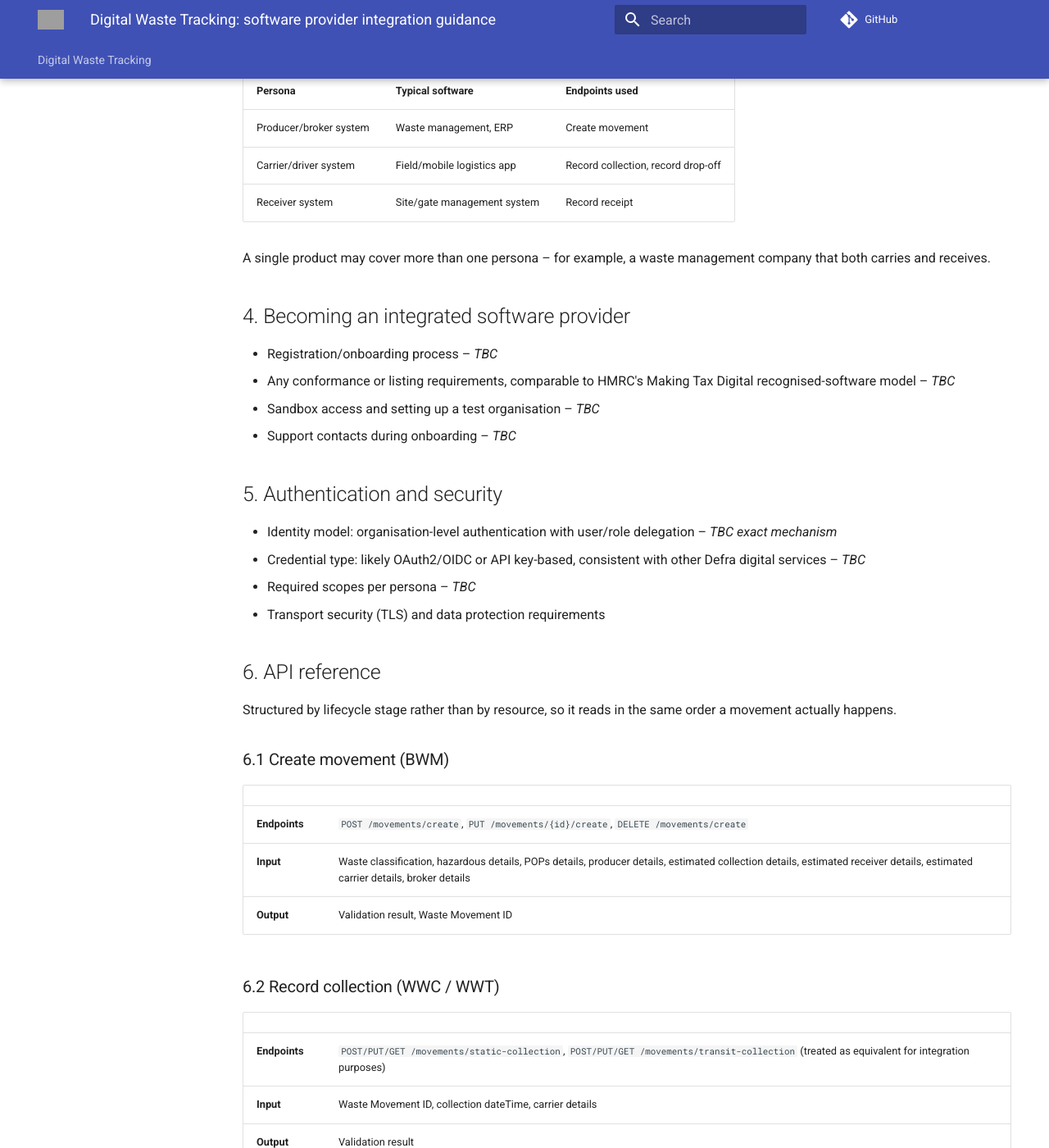
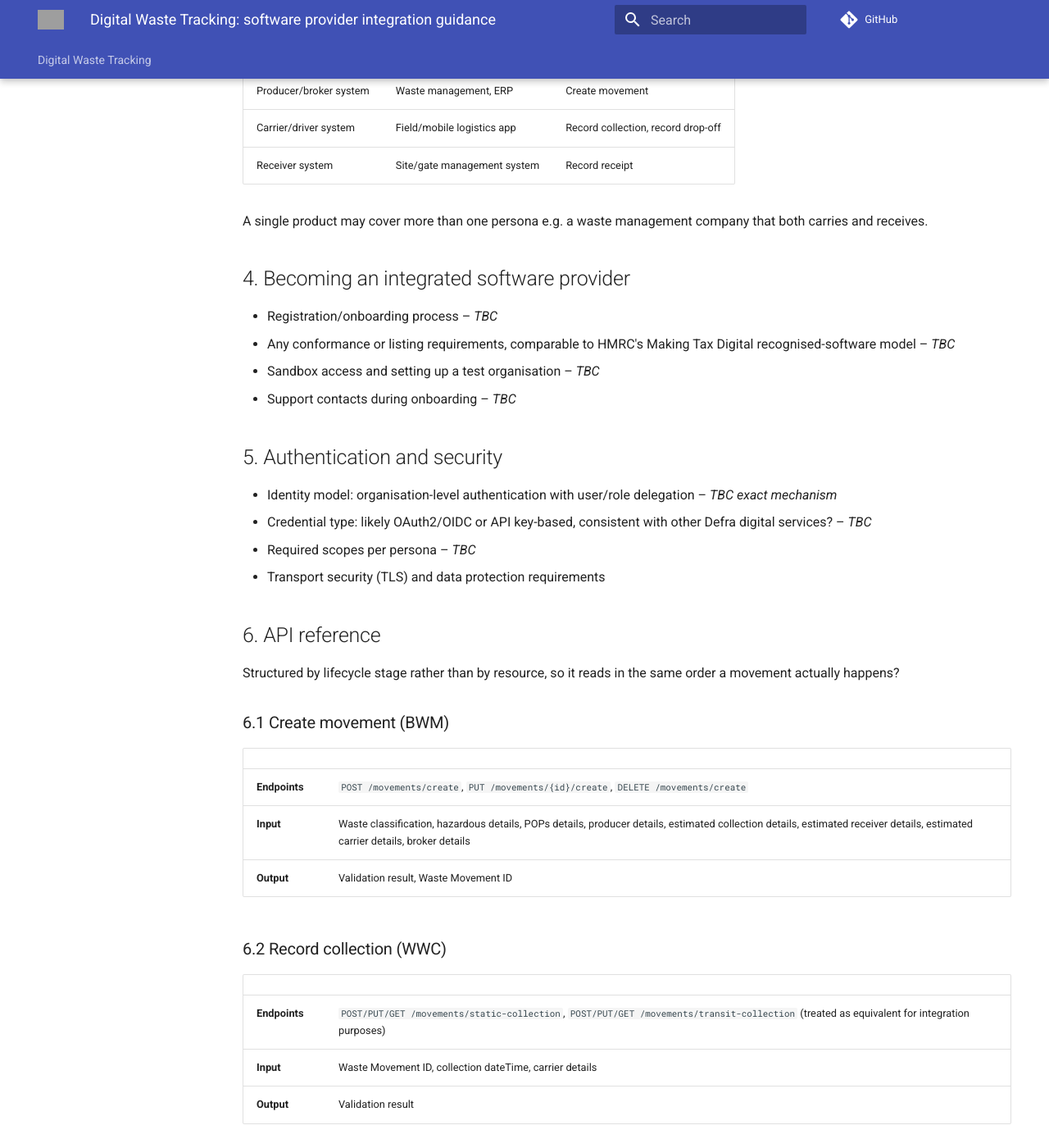
Before and after one commit to DEFRA/digital-waste-tracking-api-docs, an MkDocs documentation site: the page built from docs/software-provider-integration-guidance.md, in a window 1280 px wide and 1400 px high, scrolled down 2740 px. Shown: the whole window at 82% size. Built offline with MkDocs 1.6.1 and Material for MkDocs 9.7.7, drawn with Linux system fonts in a browser that asks for light colours; comment, search, counter and statistics services are not loaded; the version menu is left out; some of the changed text lies outside the part shown; grey boxes are pictures that could not be loaded.

Commit message:
Refine API documentation for clarity and consistency
Updated section titles and descriptions for clarity. Removed references to WWT in the API stages and adjusted wording for consistency.

```diff
--- a/docs/software-provider-integration-guidance.md
+++ b/docs/software-provider-integration-guidance.md
@@ -19,7 +19,7 @@
 - [5. Authentication and security](#5-authentication-and-security)
 - [6. API reference](#6-api-reference)
   - [6.1 Create movement (BWM)](#61-create-movement-bwm)
-  - [6.2 Record collection (WWC / WWT)](#62-record-collection-wwc--wwt)
+  - [6.2 Record collection (WWC)](#62-record-collection-wwc)
   - [6.3 Record drop-off (WWR)](#63-record-drop-off-wwr)
   - [6.4 Record receipt (WWR / AWR)](#64-record-receipt-wwr--awr)
   - [6.5 General conventions](#65-general-conventions)
@@ -57,13 +57,12 @@
 - **Waste Transfer** – the record created at drop-off, identified by a **Waste Transfer ID**; a single Transfer can bundle one or more Movement IDs together
 
 ### 2.3 Lifecycle stages
-The API is organised around five stages, matching the Mural board:
+The API is organised around four stages:
 
 | Stage | Code | What happens |
 |---|---|---|
 | Before the waste moves | BWM | Movement is created; estimated details are declared |
 | When the waste is collected | WWC | Carrier/driver records each collection against a Movement ID |
-| When the waste is in transit | WWT | Waste is in transit between collection and drop-off |
 | When the waste is being dropped off / received | WWR | Driver records drop-off (generates a Transfer ID); receiver inspects and records receipt |
 | After the waste has been received | AWR | Any deferred or retrospective records are completed; producer can check the fate of their waste |
 
@@ -80,7 +79,7 @@
 | Carrier/driver system | Field/mobile logistics app | Record collection, record drop-off |
 | Receiver system | Site/gate management system | Record receipt |
 
-A single product may cover more than one persona – for example, a waste management company that both carries and receives.
+A single product may cover more than one persona e.g. a waste management company that both carries and receives.
 
 ## 4. Becoming an integrated software provider
 
@@ -92,13 +91,13 @@
 ## 5. Authentication and security
 
 - Identity model: organisation-level authentication with user/role delegation – *TBC exact mechanism*
-- Credential type: likely OAuth2/OIDC or API key-based, consistent with other Defra digital services – *TBC*
+- Credential type: likely OAuth2/OIDC or API key-based, consistent with other Defra digital services? – *TBC*
 - Required scopes per persona – *TBC*
 - Transport security (TLS) and data protection requirements
 
 ## 6. API reference
 
-Structured by lifecycle stage rather than by resource, so it reads in the same order a movement actually happens.
+Structured by lifecycle stage rather than by resource, so it reads in the same order a movement actually happens?
 
 ### 6.1 Create movement (BWM)
 
@@ -108,7 +107,7 @@
 | **Input** | Waste classification, hazardous details, POPs details, producer details, estimated collection details, estimated receiver details, estimated carrier details, broker details |
 | **Output** | Validation result, Waste Movement ID |
 
-### 6.2 Record collection (WWC / WWT)
+### 6.2 Record collection (WWC)
 
 | | |
 |---|---|
@@ -191,13 +190,13 @@
 | DWT | Digital Waste Tracking – the digital service this API supports |
 | EWC | European Waste Catalogue – the code list used to classify waste type |
 | HWCN | Hazardous Waste Consignment Note – the paper record DWT replaces for hazardous waste |
-| POPs | Persistent organic pollutants – chemicals subject to additional handling and reporting rules |
+| POPs | Persistent organic pollutants – chemicals subject to additional handling and reporting rules e.g. old sofas with chemical flame retardants, legacy electrical equipment, historical pesticide products |
 | Waste Movement ID | Identifier issued when a movement is created, before waste moves |
 | Waste Transfer ID | Identifier issued at drop-off; can link multiple Movement IDs together |
 | WTN | Waste Transfer Note – the paper record DWT replaces for non-hazardous waste |
 | WWC | When the waste is collected – lifecycle stage |
 | WWR | When the waste is being dropped off / received – lifecycle stage |
-| WWT | When the waste is in transit – lifecycle stage |
+
 
 ## Appendix B: endpoint quick reference
 
@@ -206,8 +205,8 @@
 | BWM | POST | `/movements/create` |
 | BWM | PUT | `/movements/{id}/create` |
 | BWM | DELETE | `/movements/create` |
-| WWC/WWT | POST/PUT/GET | `/movements/static-collection` |
-| WWC/WWT | POST/PUT/GET | `/movements/transit-collection` |
+| WWC | POST/PUT/GET | `/movements/static-collection` |
+| WWC | POST/PUT/GET | `/movements/transit-collection` |
 | WWR | POST | `/movements/drop-off` |
 | WWR | POST | `/movements/{id}/drop-off` |
 | WWR/AWR | POST | `/movements/receive` |
```
